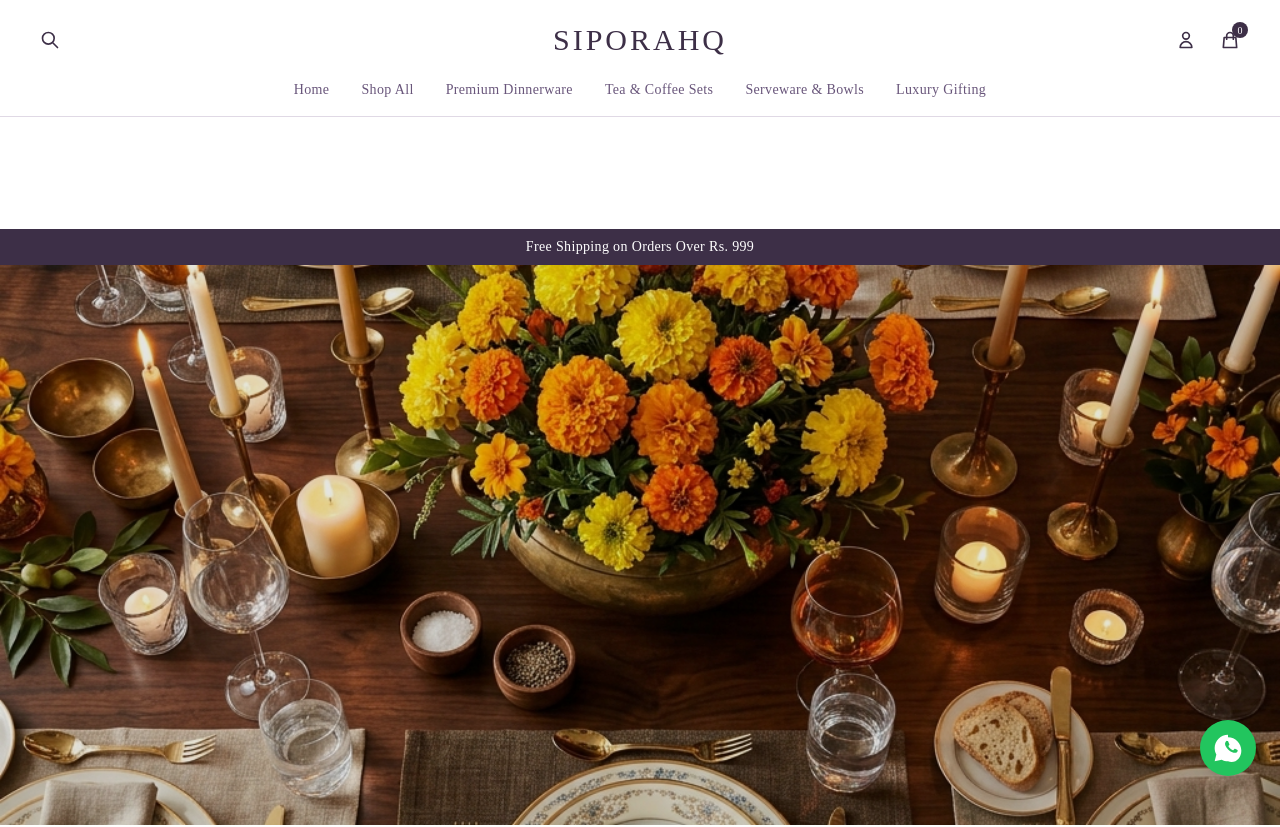
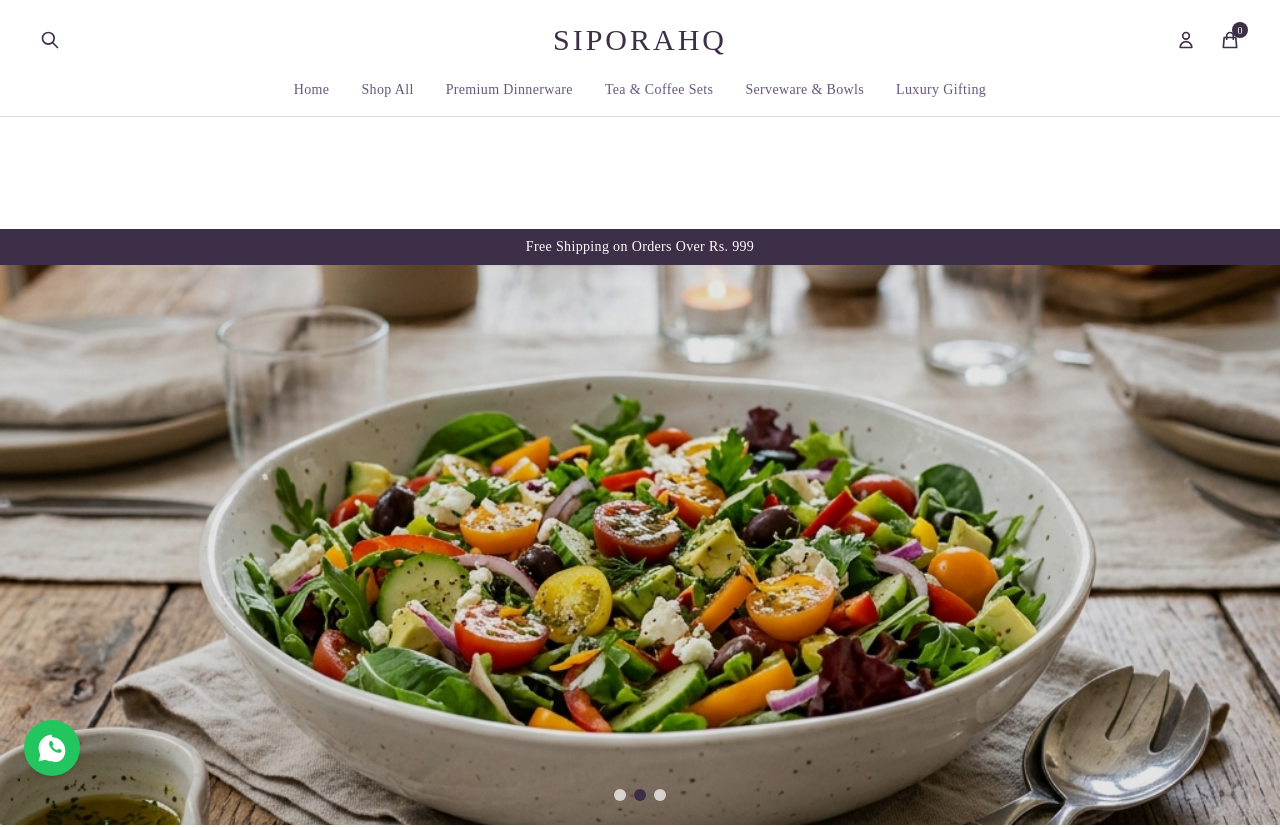
Before and after one commit to rhooda015/siphorahq-next, a Next.js app: page / in a window 1280 px wide. Shown: the top 827 px of the page. Built offline with nearby package versions, Linux system fonts and the light colour scheme.

Commit message:
Add slider to hero banner and move WhatsApp icon to bottom left

```diff
--- a/src/app/layout.tsx
+++ b/src/app/layout.tsx
@@ -75,7 +75,7 @@ export default function RootLayout({
           target="_blank"
           rel="noopener noreferrer"
           aria-label={`Chat with ${BRAND.name} Concierge on WhatsApp`}
-          className="fixed bottom-6 right-6 z-50 flex h-14 w-14 items-center justify-center rounded-full bg-green-500 text-white shadow-lg transition-transform hover:scale-110 hover:shadow-xl focus:outline-none focus:ring-4 focus:ring-green-300"
+          className="fixed bottom-6 left-6 z-50 flex h-14 w-14 items-center justify-center rounded-full bg-green-500 text-white shadow-lg transition-transform hover:scale-110 hover:shadow-xl focus:outline-none focus:ring-4 focus:ring-green-300"
         >
           {/* SVG Icon for WhatsApp */}
           <svg
--- a/src/app/page.tsx
+++ b/src/app/page.tsx
@@ -76,10 +76,21 @@ const ProductCard = ({ product }: { product: any }) => (
 
 export default function HomePage() {
   const [loaded, setLoaded] = useState(false);
+  const [currentSlide, setCurrentSlide] = useState(0);
+
+  const heroSlides = [
+    { id: 1, img: "/images/hero.png" },
+    { id: 2, img: "/images/serveware.png" },
+    { id: 3, img: "/images/gifting.png" },
+  ];
 
   useEffect(() => {
     setLoaded(true);
-  }, []);
+    const interval = setInterval(() => {
+      setCurrentSlide((prev) => (prev + 1) % heroSlides.length);
+    }, 4000);
+    return () => clearInterval(interval);
+  }, [heroSlides.length]);
 
   // Mock Data
   const productsNew = [
@@ -111,13 +122,29 @@ export default function HomePage() {
         Free Shipping on Orders Over Rs. 999
       </div>
 
-      {/* Hero Banner Image */}
-      <section className="relative w-full h-[60vh] md:h-[70vh] flex items-center justify-center bg-[var(--color-accent-light)]">
-        <div className="absolute inset-0 z-0">
-          <Image src="/images/hero.png" alt="Siphorahq Hero" fill priority className="object-cover object-center" sizes="100vw" />
-          <div className="absolute inset-0 bg-black/10 z-10" />
+      {/* Hero Banner Carousel */}
+      <section className="relative w-full h-[60vh] md:h-[70vh] bg-[var(--color-accent-light)] overflow-hidden">
+        {heroSlides.map((slide, index) => (
+          <div
+            key={slide.id}
+            className={`absolute inset-0 transition-opacity duration-1000 ease-in-out ${index === currentSlide ? 'opacity-100 z-10' : 'opacity-0 z-0'}`}
+          >
+            <Image src={slide.img} alt={`Slide ${slide.id}`} fill priority={index === 0} className="object-cover object-center" sizes="100vw" />
+            <div className="absolute inset-0 bg-black/10" />
+          </div>
+        ))}
+
+        {/* Slider Dots */}
+        <div className="absolute bottom-6 left-0 right-0 z-20 flex justify-center gap-2">
+          {heroSlides.map((_, index) => (
+            <button
+              key={index}
+              onClick={() => setCurrentSlide(index)}
+              className={`w-3 h-3 rounded-full transition-all ${index === currentSlide ? 'bg-[var(--color-primary)]' : 'bg-white/70 hover:bg-white'}`}
+              aria-label={`Go to slide ${index + 1}`}
+            />
+          ))}
         </div>
-        {/* Optional text inside banner */}
       </section>
 
       {/* Circular Categories List */}
```
